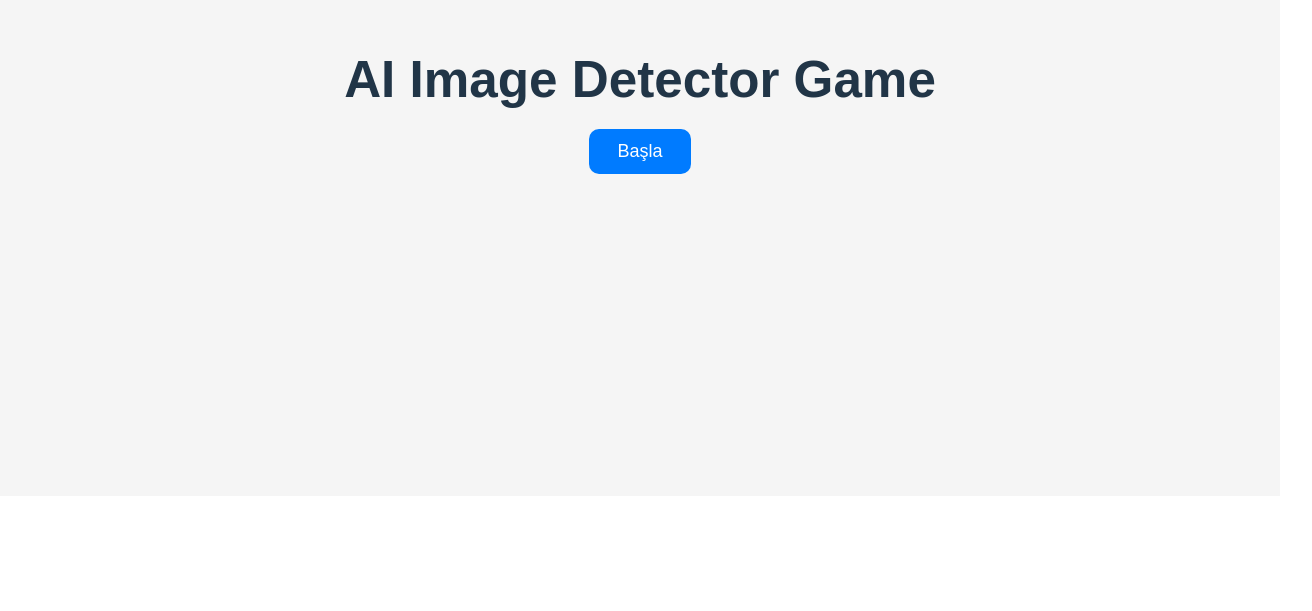
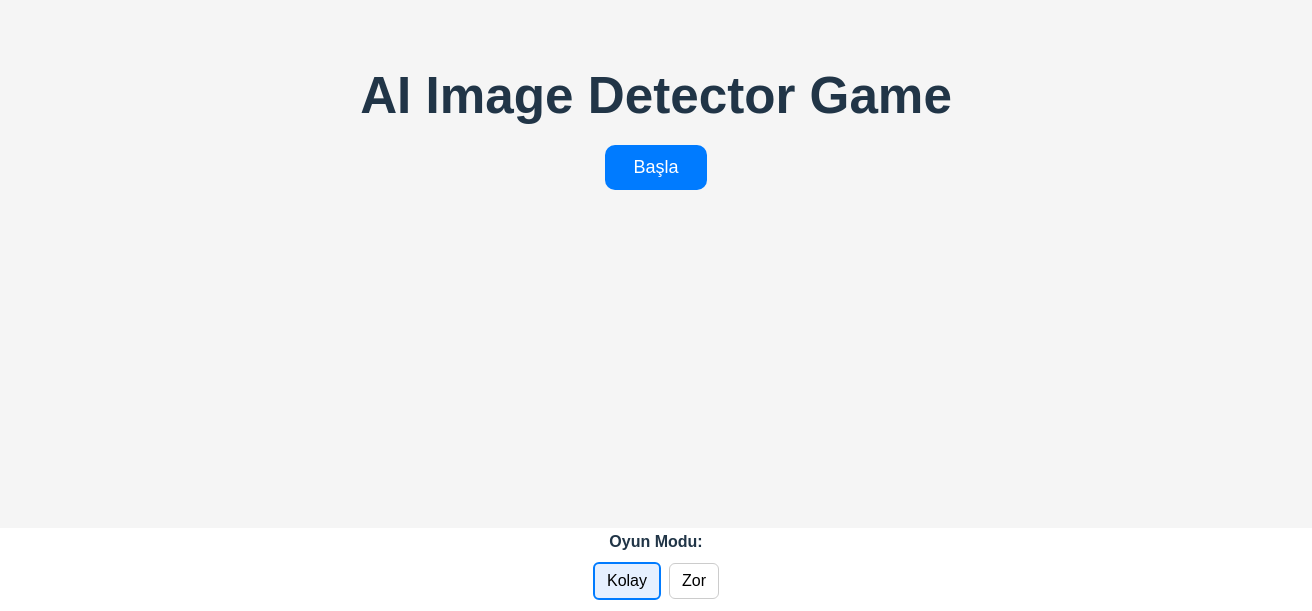
Before and after one commit to Bilgi05/1030521210_BS435_WebProgramlama, a React (Vite) app: page / in a window 1280 px wide. Shown: the part 304-915 px from the top of the page, 1312 px wide, since content can reach past the window. Before the commit the page ends 800 px from the top, so only its background shows below. Built offline with nearby package versions, Linux system fonts and the light colour scheme.

Commit message:
feat: add basic game mode selector (easy/hard)

```diff
--- a/src/App.jsx
+++ b/src/App.jsx
@@ -1,9 +1,11 @@
 import { useState } from "react";
 import StartScreen from "./components/StartScreen";
+import ModeSelector from "./components/ModeSelector"; // create this file if you haven't yet
 
 function App() {
   const [started, setStarted] = useState(false);
   const [images, setImages] = useState([]);
+  const [selectedMode, setSelectedMode] = useState("easy");
 
   function initializeGameImages() {
     setImages(["img1", "img2", "img3"]);
@@ -17,12 +19,35 @@ function App() {
   return (
     <>
       {!started ? (
-        <StartScreen
-          onStart={() => {
-            initializeGameImages();
-            setStarted(true);
+        // show StartScreen and ModeSelector together (centered)
+        <div
+          style={{
+            height: "100vh",
+            width: "100vw",
+            display: "grid",
+            placeItems: "center",
+            backgroundColor: "#f5f5f5",
+            fontFamily: "sans-serif",
+            textAlign: "center",
+            padding: 16,
           }}
-        />
+        >
+          <div>
+            <StartScreen
+              onStart={() => {
+                initializeGameImages();
+                setStarted(true);
+              }}
+            />
+            {/* Mode selector shown on the start screen so user can pick before starting */}
+            <div style={{ marginTop: 18 }}>
+              <ModeSelector
+                selectedMode={selectedMode}
+                setSelectedMode={setSelectedMode}
+              />
+            </div>
+          </div>
+        </div>
       ) : (
         <div
           style={{
@@ -37,6 +62,10 @@ function App() {
           }}
         >
           <h2>Oyun ekranı yakında eklenecek...</h2>
+          <p style={{ marginTop: 10, opacity: 0.7 }}>
+            Selected mode: {selectedMode === "easy" ? "Kolay" : "Zor"}
+          </p>
+
           <button
             onClick={restartGame}
             style={{
--- /dev/null
+++ b/src/components/ModeSelector.jsx
@@ -0,0 +1,39 @@
+const ModeSelector = ({ selectedMode, setSelectedMode }) => {
+  return (
+    <div style={{ display: "inline-block", textAlign: "center" }}>
+      <div style={{ marginBottom: 8, fontWeight: 600 }}>Oyun Modu:</div>
+      <button
+        onClick={() => setSelectedMode("easy")}
+        style={{
+          marginRight: 8,
+          padding: "8px 12px",
+          borderRadius: 6,
+          border: selectedMode === "easy" ? "2px solid #007bff" : "1px solid #ccc",
+          background: selectedMode === "easy" ? "#e6f0ff" : "#fff",
+          cursor: "pointer",
+        }}
+      >
+        Kolay
+      </button>
+
+      <button
+        onClick={() => setSelectedMode("hard")}
+        style={{
+          padding: "8px 12px",
+          borderRadius: 6,
+          border: selectedMode === "hard" ? "2px solid #007bff" : "1px solid #ccc",
+          background: selectedMode === "hard" ? "#e6f0ff" : "#fff",
+          cursor: "pointer",
+        }}
+      >
+        Zor
+      </button>
+
+      <div style={{ marginTop: 8, fontSize: 13, opacity: 0.8 }}>
+        Seçili mod: {selectedMode === "easy" ? "Kolay" : "Zor"}
+      </div>
+    </div>
+  );
+};
+
+export default ModeSelector;
```
